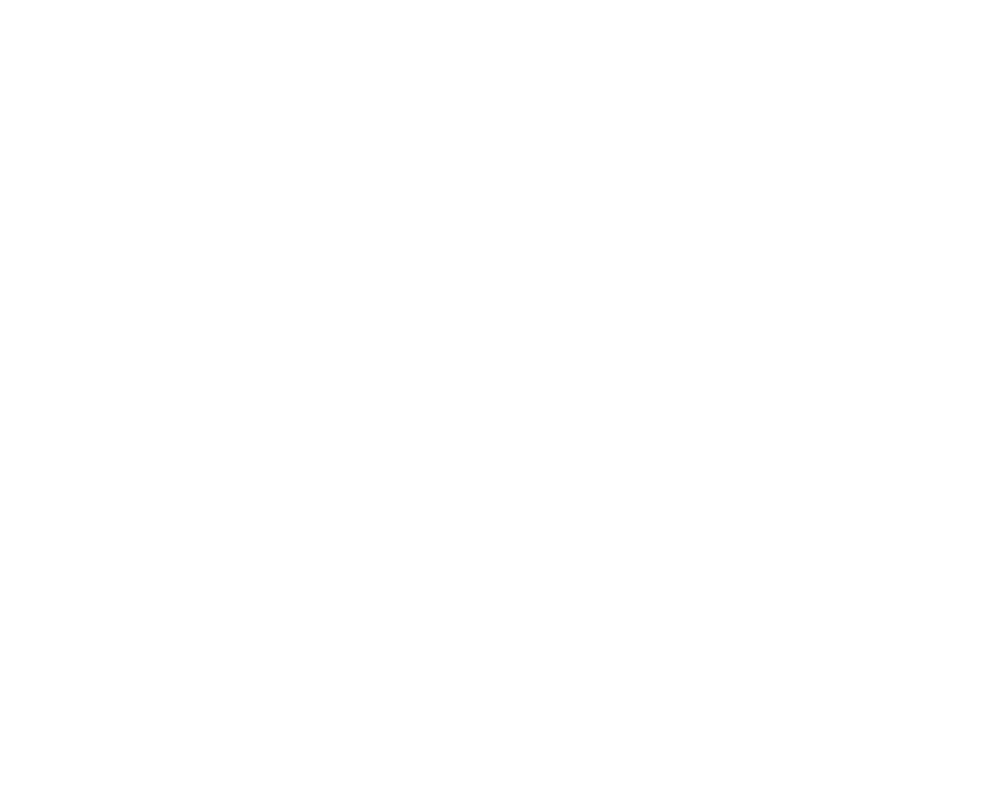
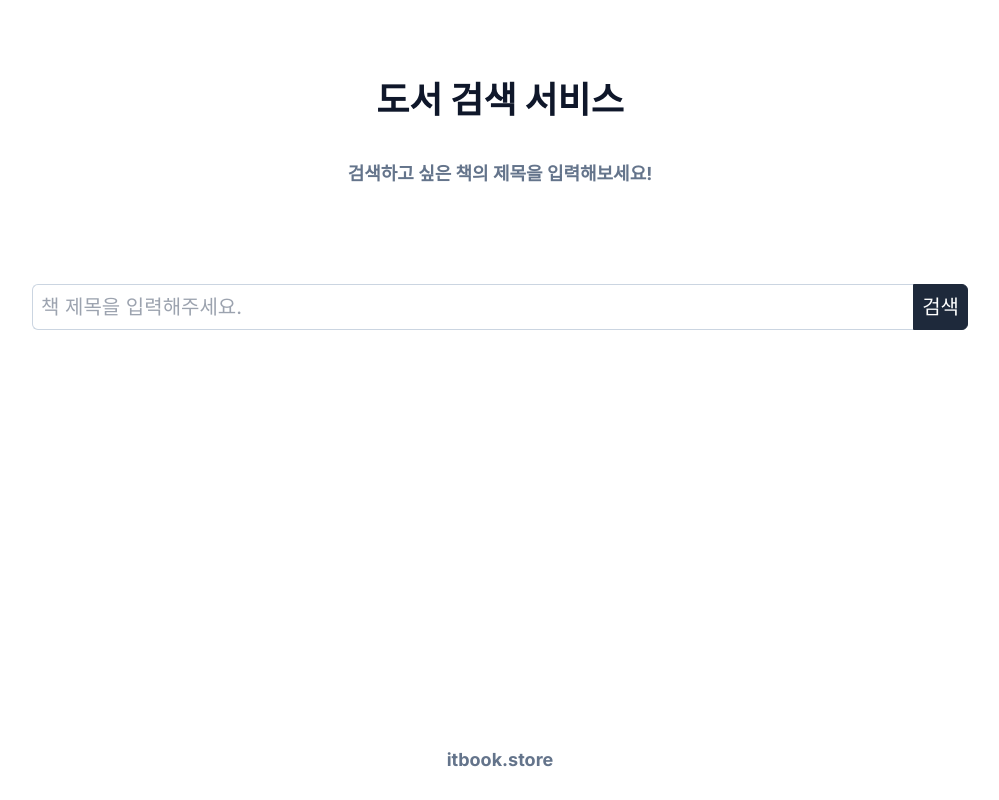
Before and after one commit to jinyongp/trevari-subject, a Next.js app: page / in a window 1280 px wide. Shown: the whole page, without its empty margins (140-1139 px from the left). Built offline with nearby package versions, Linux system fonts and the light colour scheme.

Commit message:
feat: books 화면 layout 및 page 작성

```diff
--- a/next.config.js
+++ b/next.config.js
@@ -1,4 +1,15 @@
 /** @type {import('next').NextConfig} */
-const nextConfig = {};
+const nextConfig = {
+  images: {
+    remotePatterns: [
+      {
+        protocol: "https",
+        hostname: "itbook.store",
+        port: "",
+        pathname: "/img/**",
+      },
+    ],
+  },
+};
 
 module.exports = nextConfig;
--- /dev/null
+++ b/src/app/(books)/layout.tsx
@@ -0,0 +1,16 @@
+export default function HomeLayout({ children }: React.PropsWithChildren) {
+  return (
+    <main className="container relative mx-auto min-h-screen">
+      <header className="grid place-items-center gap-4 py-12 md:gap-10 md:py-20">
+        <h1 className="text-3xl font-extrabold text-slate-900 md:text-4xl">도서 검색 서비스</h1>
+        <h2 className="text-sm font-bold text-slate-500 md:text-lg">검색하고 싶은 책의 제목을 입력해보세요!</h2>
+      </header>
+      <main className="container mx-auto pb-20">{children}</main>
+      <footer className="absolute bottom-0 grid h-20 w-full place-items-center gap-4">
+        <p className="text-sm font-bold text-slate-500 md:text-lg">
+          <a href="https://itbook.store/">itbook.store</a>
+        </p>
+      </footer>
+    </main>
+  );
+}
--- /dev/null
+++ b/src/app/(books)/page.tsx
@@ -0,0 +1,70 @@
+"use client";
+
+import { useRef, useState } from "react";
+import { getBooks } from "@/api/fetch";
+import SearchForm from "./ui/SearchForm";
+import BookCard from "./ui/BookCard";
+import { BookListItem } from "@/api/model";
+
+export default function Page() {
+  const total = useRef(0);
+  const page = useRef(1);
+
+  const [books, setBooks] = useState<BookListItem[]>([]);
+  const [loading, setLoading] = useState(false);
+  const [loaded, setLoaded] = useState(false);
+
+  async function handleSubmit(searchText: string) {
+    const text = searchText.trim();
+    if (text.length === 0) {
+      return;
+    }
+
+    setLoaded(false);
+    setLoading(true);
+    const res = await getBooks(text);
+    setBooks(res.books);
+    setLoading(false);
+    setLoaded(true);
+
+    total.current = +res.total;
+    page.current = +res.page;
+    window.scrollTo({ top: 0 });
+  }
+
+  function handleTextChange() {
+    setLoaded(false);
+  }
+
+  return (
+    <div className="p-4 sm:pb-4">
+      <section className="sticky top-2 z-10 mx-auto grid place-items-center md:max-w-3/4">
+        <SearchForm onSubmit={handleSubmit} onTextChange={handleTextChange} />
+      </section>
+      {loading ? (
+        <section className="grid place-items-center py-10">
+          <p className="text-lg font-bold text-slate-400">검색 중입니다...</p>
+        </section>
+      ) : null}
+      {loaded && books.length === 0 ? (
+        <section className="grid place-items-center py-10" id="pw-search-result-empty">
+          <p className="text-lg font-bold text-slate-400">검색 결과가 없습니다.</p>
+        </section>
+      ) : null}
+      {books.length > 0 ? (
+        <div className="mx-auto mt-10 space-y-10 md:max-w-3/4">
+          <section className="grid gap-10">
+            <h2 className="text-lg font-bold text-slate-400">검색 결과 ({books.length}건)</h2>
+          </section>
+          <section className="grid gap-10" id="pw-search-result">
+            <ul className="grid gap-10">
+              {books.map((book) => (
+                <BookCard key={`book-${book.isbn13}`} book={book} />
+              ))}
+            </ul>
+          </section>
+        </div>
+      ) : null}
+    </div>
+  );
+}
--- a/src/app/layout.tsx
+++ b/src/app/layout.tsx
@@ -9,11 +9,7 @@
   description: "도서 검색 서비스",
 };
 
-export default function RootLayout({
-  children,
-}: {
-  children: React.ReactNode;
-}) {
+export default function RootLayout({ children }: React.PropsWithChildren) {
   return (
     <html lang="en">
       <body className={inter.className}>{children}</body>
--- a/src/app/page.tsx
+++ /dev/null
@@ -1,3 +0,0 @@
-export default function Home() {
-  return <main></main>;
-}
--- a/tailwind.config.ts
+++ b/tailwind.config.ts
@@ -2,7 +2,12 @@
 
 const config: Config = {
   content: ["./src/app/**/*.{ts,tsx}"],
-  theme: {},
+  theme: {
+    extend: {
+      maxWidth: ({ theme }) => theme("width"),
+      maxHeight: ({ theme }) => theme("height"),
+    },
+  },
   plugins: [],
 };
 
```
